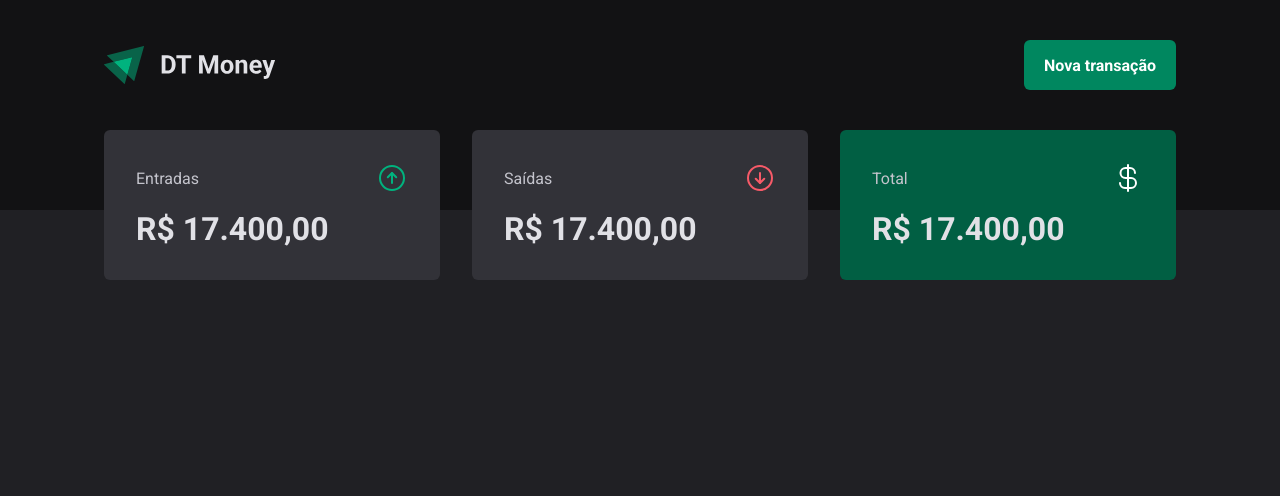
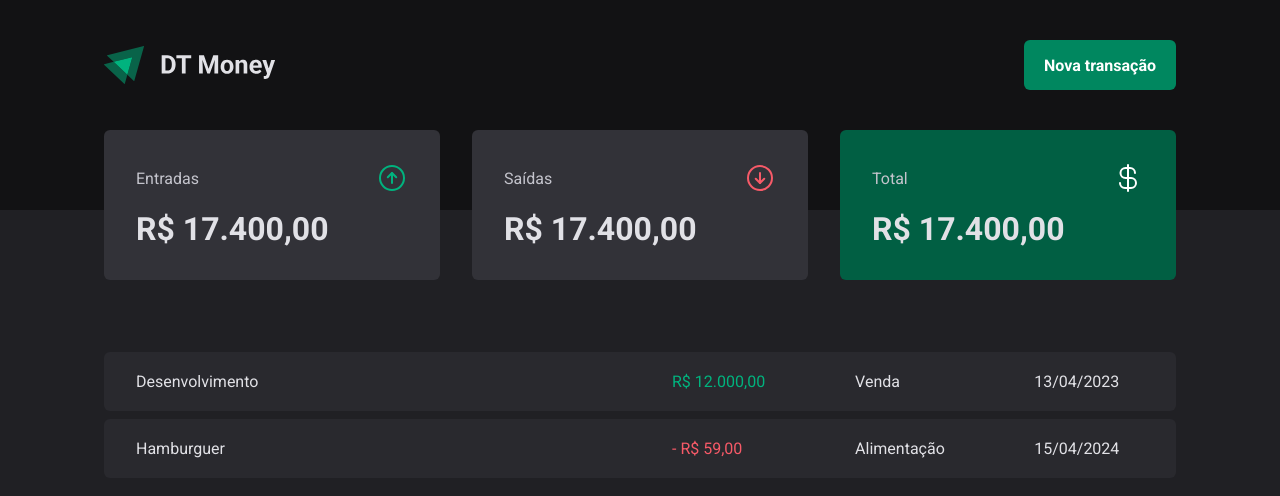
Before and after one commit to martinsgabriel1956/dt-money-remake, a React (Vite) app: page / in a window 1280 px wide. Shown: the top 496 px of the page. Built offline with nearby package versions, Linux system fonts and the light colour scheme.

Commit message:
feat: create Transactions table component

```diff
--- /dev/null
+++ b/src/pages/Transactions/components/index.ts
@@ -0,0 +1 @@
+export { TransactionsTable } from "./table";
--- /dev/null
+++ b/src/pages/Transactions/components/table/index.tsx
@@ -0,0 +1,34 @@
+import { PriceHighlight, TableContainer } from './styles';
+
+export function TransactionsTable() {
+  return (
+    <TableContainer>
+      <tbody>
+        <tr>
+          <td>Desenvolvimento</td>
+          <td>
+            <PriceHighlight
+              variant='income'
+            >
+              R$ 12.000,00
+            </PriceHighlight>
+          </td>
+          <td>Venda</td>
+          <td>13/04/2023</td>
+        </tr>
+        <tr>
+          <td>Hamburguer</td>
+          <td>
+            <PriceHighlight
+              variant='outcome'
+            >
+              - R$ 59,00
+            </PriceHighlight>
+          </td>
+          <td>Alimentação</td>
+          <td>15/04/2024</td>
+        </tr>
+      </tbody>
+    </TableContainer>
+  )
+}
--- /dev/null
+++ b/src/pages/Transactions/components/table/styles.ts
@@ -0,0 +1,32 @@
+import styled from "styled-components";
+
+export const TableContainer = styled.table`
+  width: 100%;
+  border-collapse: separate;
+  border-spacing: 0 0.5rem;
+  /* margin-top: 1.5rem; */
+
+  td {
+    padding: 1.25rem 2rem;
+    background: ${(props) => props.theme["gray-700"]};
+
+    &:first-child {
+      border-top-left-radius: 6px;
+      border-bottom-left-radius: 6px;
+      width: 50%;
+    }
+
+    &:last-child {
+      border-top-right-radius: 6px;
+      border-bottom-right-radius: 6px;
+    }
+  }
+`;
+
+interface PriceHighlightProps {
+  variant: "income" | "outcome";
+}
+
+export const PriceHighlight = styled.span<PriceHighlightProps>`
+  color: ${(props) => props.variant === "income" ? props.theme["green-300"] : props.theme["red-300"]};
+`
--- a/src/pages/Transactions/index.tsx
+++ b/src/pages/Transactions/index.tsx
@@ -1,10 +1,15 @@
 import { Header, Summary } from "@/components";
+import { TransactionsTable as Table } from "./components";
+import { TransactionsContainer } from "./styles";
 
 export function Transactions() {
   return (
     <div>
       <Header />
       <Summary />
+      <TransactionsContainer>
+        <Table />
+      </TransactionsContainer>
     </div>
   )
 }
--- a/src/pages/Transactions/styles.ts
+++ b/src/pages/Transactions/styles.ts
@@ -0,0 +1,9 @@
+import styled from "styled-components";
+
+export const TransactionsContainer = styled.main`
+  width: 100%;
+  max-width: 1120px;
+  margin-top: 4rem;
+  margin-inline: auto;
+  padding-inline: 1.5rem;
+`;
```
